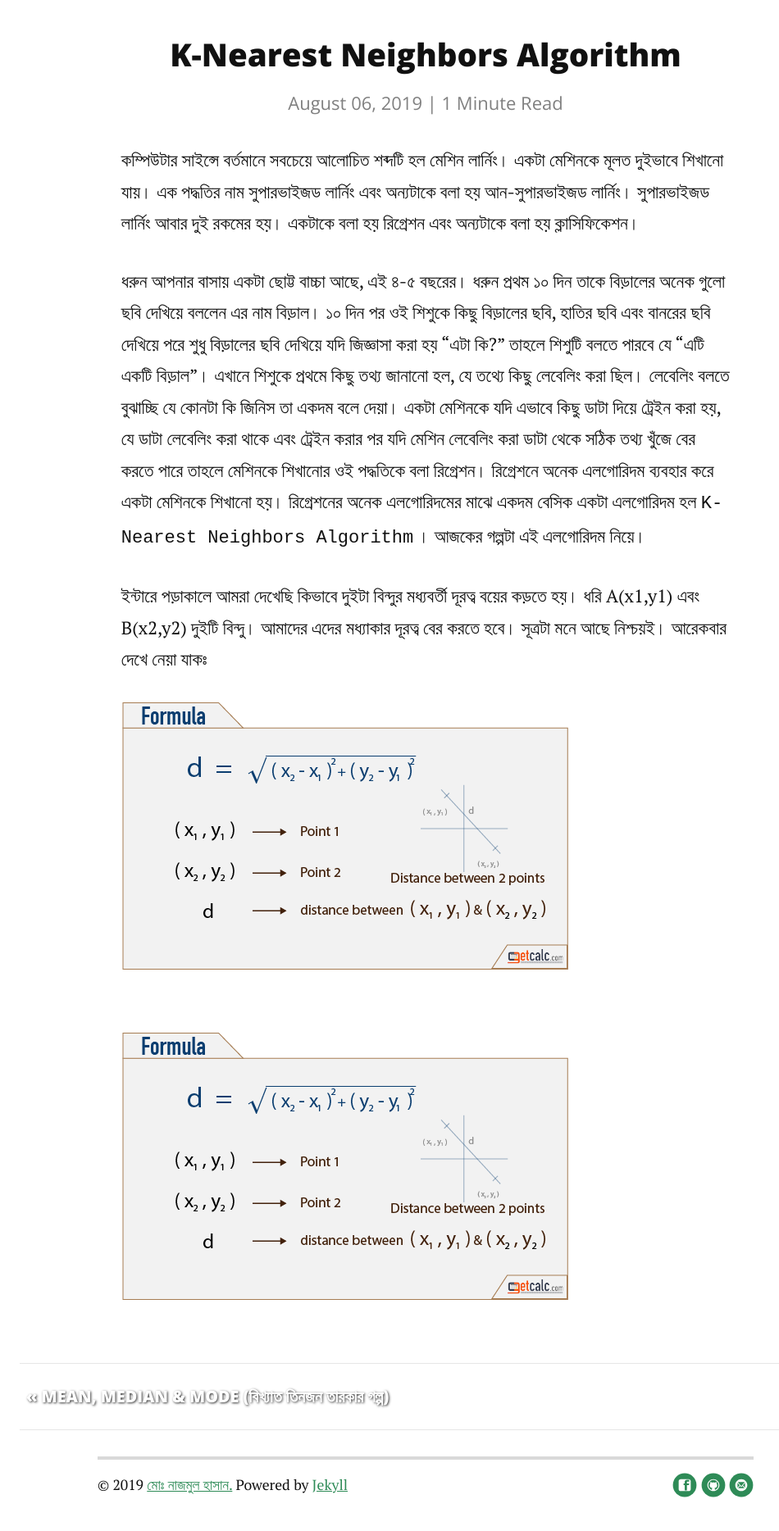
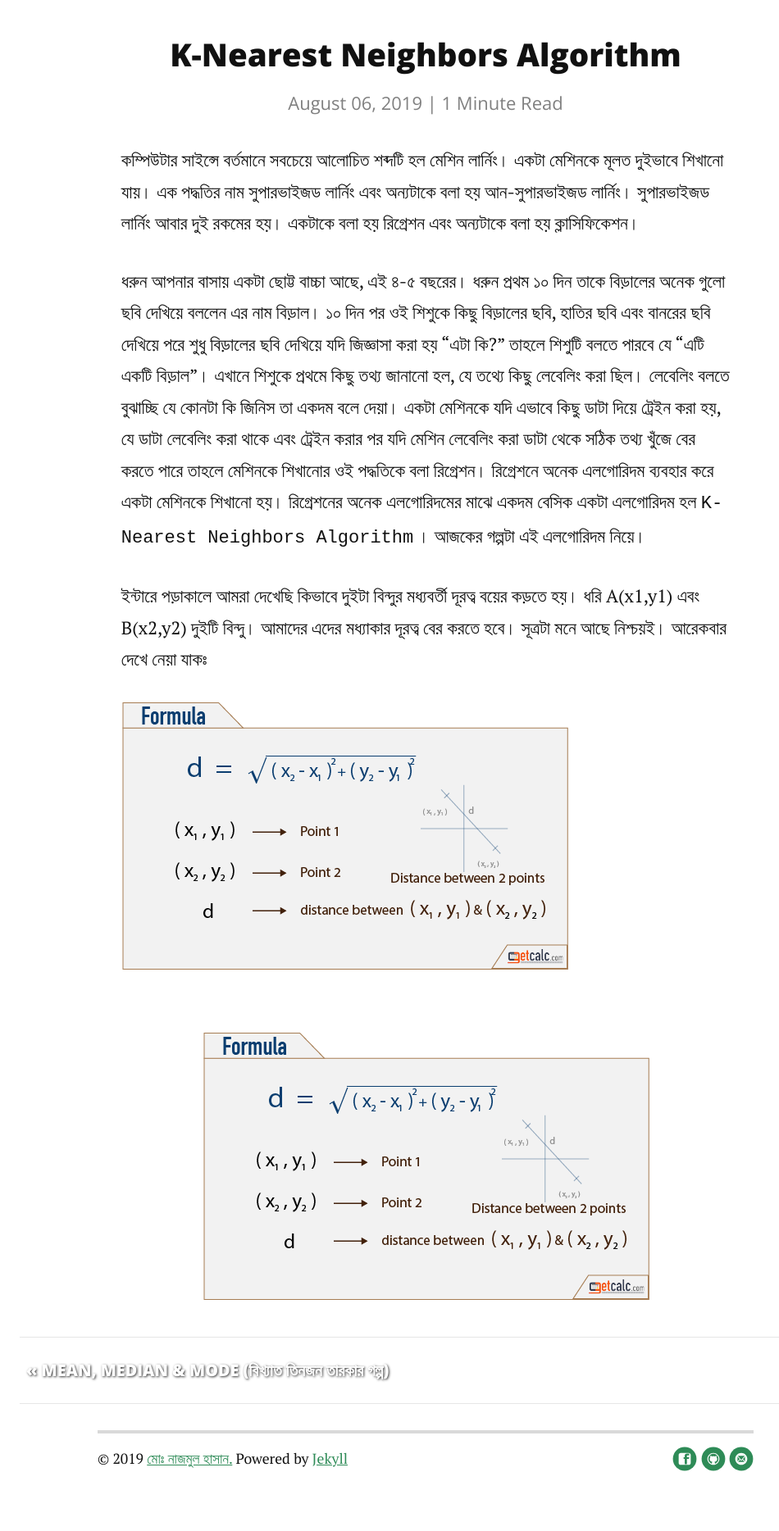
Before and after one commit to farhapartex/farhapartex.github.io, a Jekyll site: the page built from _posts/2019-08-06-k-nearest-neighbors-algorithm.md, in a window 1280 px wide. Shown: the part 664-2532 px from the top of the page at 82% size, without its empty margins (121-1071 px from the left). Built offline with Jekyll 4.4.1, drawn with Linux system fonts in a browser that asks for light colours; nearby versions of some CDN libraries; comment, search, counter and statistics services are not loaded; after the commit the page ends 2500 px from its top, so only the background shows below that; grey boxes are pictures that could not be loaded.

Commit message:
Update from Forestry.io farhapartex@gmail.com updated _posts/2019-08-06-k-nearest-neighbors-algorithm.md

```diff
--- a/_posts/2019-08-06-k-nearest-neighbors-algorithm.md
+++ b/_posts/2019-08-06-k-nearest-neighbors-algorithm.md
@@ -15,4 +15,4 @@ tags:
 
 ![](/uploads/distance-between-two-points.png)
 
-<img src="/uploads/distance-between-two-points.png">
+<center><img src="/uploads/distance-between-two-points.png" style=""></center>
```
